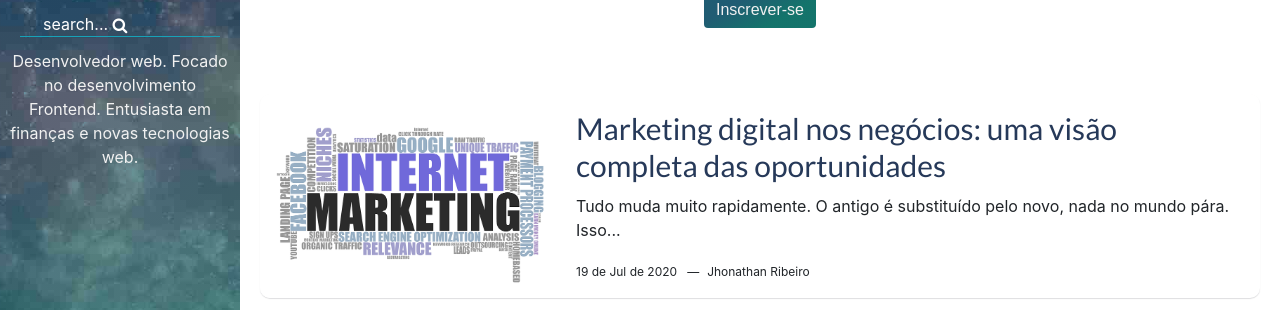
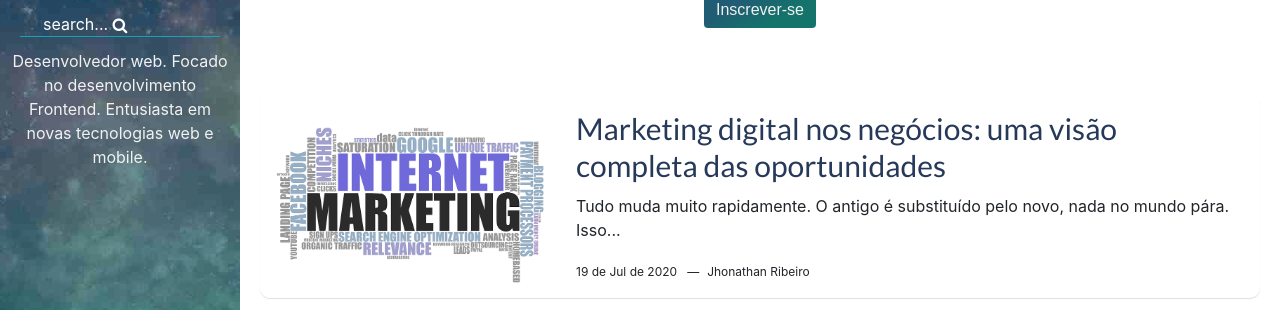
Before and after one commit to JhonathanRibeiro/blog, a Jekyll site: the page built from index.html, in a window 1280 px wide. Shown: the part 154-464 px from the top of the page. Built offline with Jekyll 4.4.1, drawn with Linux system fonts in a browser that asks for light colours; the list of posts is cut into pages by our own code.

Commit message:
Update about-author

```diff
--- a/_data/author.yml
+++ b/_data/author.yml
@@ -1,3 +1,3 @@
 author: <span id="blog-txt">Blog</span>Jhonathan Ribeiro
 author-img: jhonathan.jpg
-about-author: Desenvolvedor web. Focado no desenvolvimento Frontend. Entusiasta em finanças e novas tecnologias web.
+about-author: Desenvolvedor web. Focado no desenvolvimento Frontend. Entusiasta em novas tecnologias web e mobile.
```
